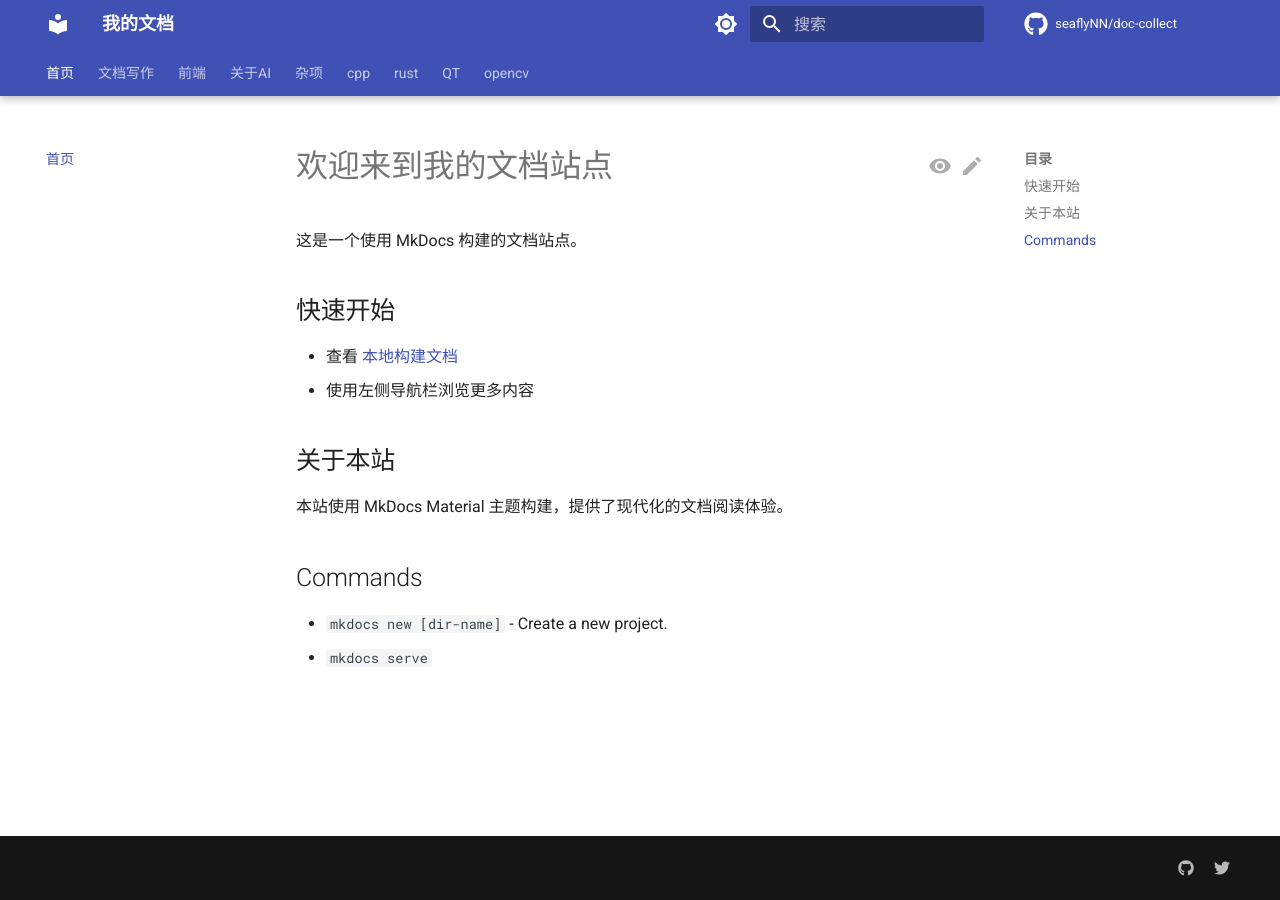
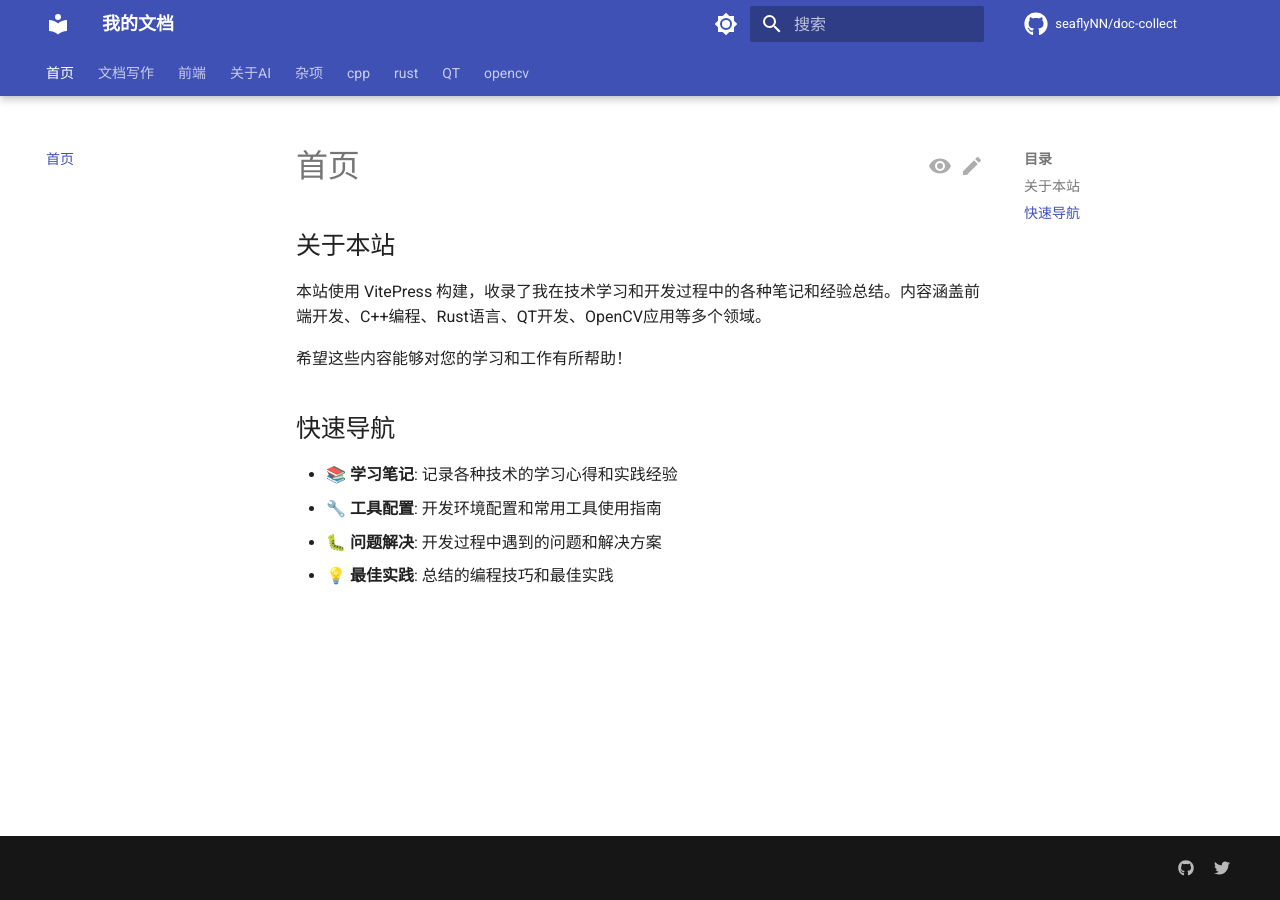
Before and after one commit to seaflyNN/doc-collect, an MkDocs documentation site: the page built from docs/index.md, in a window 1280 px wide. Built offline with MkDocs 1.6.1 and Material for MkDocs 9.7.7, drawn with Linux system fonts in a browser that asks for light colours; comment, search, counter and statistics services are not loaded.

Commit message:
使用vitepress构建博客

```diff
--- a/docs/index.md
+++ b/docs/index.md
@@ -1,17 +1,62 @@
-# 欢迎来到我的文档站点
+---
+layout: home
 
-这是一个使用 MkDocs 构建的文档站点。
+hero:
+  name: "我的文档"
+  text: "技术文档合集"
+  tagline: "探索技术，分享知识，记录成长"
+  actions:
+    - theme: brand
+      text: 开始阅读
+      link: /tag_markdown用法/markdown入门到入土
+    - theme: alt
+      text: 在 GitHub 上查看
+      link: https://github.com/seaflyNN/doc-collect
 
-## 快速开始
-
-- 查看 [本地构建文档](杂项/本地构建docsify.md)
-- 使用左侧导航栏浏览更多内容
+features:
+  - icon: 📝
+    title: 文档写作
+    details: Markdown 写作技巧与最佳实践
+    link: /tag_markdown用法/markdown入门到入土
+  - icon: 🌐
+    title: 前端技术
+    details: 前端开发、动画库、框架使用等
+    link: /前端/前端动画库
+  - icon: 💻
+    title: C++ 编程
+    details: C++20 新特性、编程技巧与实践
+    link: /cpp/cpo
+  - icon: 🦀
+    title: Rust 语言
+    details: Rust 编程经验与踩坑记录
+    link: /rust/记录rust滥用lazy_static导致的一个bug
+  - icon: 🖥️
+    title: QT 开发
+    details: QT 框架、QML 开发与应用
+    link: /QT/qml笔记
+  - icon: 👁️
+    title: OpenCV
+    details: 计算机视觉与图像处理
+    link: /opencv/OpenCV4应用开发入门实践与工程化实践
+  - icon: 🤖
+    title: AI 相关
+    details: 人工智能应用与创业思考
+    link: /关于AI/b站/周鸿祎-ai创业-百大AI应用系列视频博客
+  - icon: 🛠️
+    title: 实用工具
+    details: 开发工具配置与使用技巧
+    link: /杂项/本地构建docsify
+---
 
 ## 关于本站
 
-本站使用 MkDocs Material 主题构建，提供了现代化的文档阅读体验。
+本站使用 VitePress 构建，收录了我在技术学习和开发过程中的各种笔记和经验总结。内容涵盖前端开发、C++编程、Rust语言、QT开发、OpenCV应用等多个领域。
 
-## Commands
+希望这些内容能够对您的学习和工作有所帮助！
 
-* `mkdocs new [dir-name]` - Create a new project.
-* `mkdocs serve`
+## 快速导航
+
+- 📚 **学习笔记**: 记录各种技术的学习心得和实践经验
+- 🔧 **工具配置**: 开发环境配置和常用工具使用指南
+- 🐛 **问题解决**: 开发过程中遇到的问题和解决方案
+- 💡 **最佳实践**: 总结的编程技巧和最佳实践
```
Also changed, not shown: docs/.vitepress/config.js (added, +303 -0 lines), docs/.vitepress/theme/index.js (added, +9 -0 lines), docs/.vitepress/theme/style.css (added, +178 -0 lines), docs/ffmpeg/ffmpeg-wasm.md (added, +29 -0 lines), package.json (added, +24 -0 lines), 1 other file.
